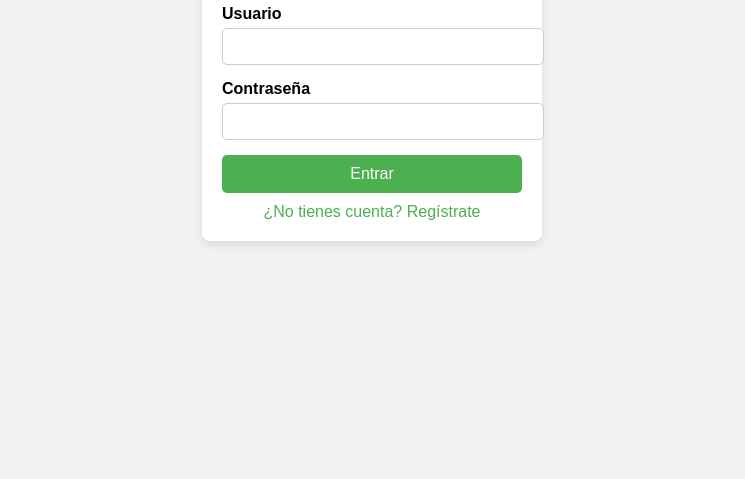
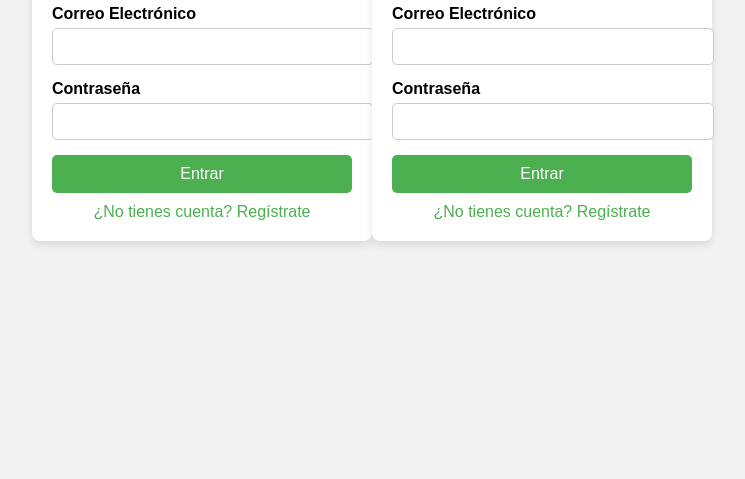
Before and after one commit to JosRdz/prueba, a plain HTML site: page index.html in a window 1280 px wide. Shown: the part 321-800 px from the top of the page, without its empty margins (268-1013 px from the left). Drawn offline with Linux system fonts and the light colour scheme.

Commit message:
Update index.html

```diff
--- a/index.html
+++ b/index.html
@@ -3,7 +3,7 @@
 <head>
     <meta charset="UTF-8">
     <meta name="viewport" content="width=device-width, initial-scale=1.0">
-    <title>Login</title>
+    <title>Iniciar Sesión</title>
     <style>
         body {
             font-family: Arial, sans-serif;
@@ -14,14 +14,14 @@
             height: 100vh;
             margin: 0;
         }
-        .login-container {
+        .container {
             background: #ffffff;
             padding: 20px;
             border-radius: 8px;
             box-shadow: 0 4px 8px rgba(0, 0, 0, 0.1);
             width: 300px;
         }
-        .login-container h2 {
+        .container h2 {
             text-align: center;
             margin-bottom: 20px;
         }
@@ -39,7 +39,7 @@
             border: 1px solid #ccc;
             border-radius: 5px;
         }
-        .login-btn {
+        .btn {
             width: 100%;
             background-color: #4CAF50;
             color: white;
@@ -49,36 +49,118 @@
             cursor: pointer;
             font-size: 16px;
         }
-        .login-btn:hover {
+        .btn:hover {
             background-color: #45a049;
         }
-        .register-link {
+        .link {
             display: block;
             text-align: center;
             margin-top: 10px;
             color: #4CAF50;
             text-decoration: none;
         }
-        .register-link:hover {
+        .link:hover {
             text-decoration: underline;
         }
     </style>
 </head>
 <body>
-    <div class="login-container">
+    <div class="container">
         <h2>Iniciar Sesión</h2>
         <form action="/login" method="POST">
             <div class="form-group">
-                <label for="username">Usuario</label>
-                <input type="text" id="username" name="username" required>
+                <label for="email">Correo Electrónico</label>
+                <input type="email" id="email" name="email" required>
             </div>
             <div class="form-group">
                 <label for="password">Contraseña</label>
                 <input type="password" id="password" name="password" required>
             </div>
-            <button type="submit" class="login-btn">Entrar</button>
+            <button type="submit" class="btn">Entrar</button>
         </form>
-        <a href="/register" class="register-link">¿No tienes cuenta? Regístrate</a>
+        <a href="/register" class="link">¿No tienes cuenta? Regístrate</a>
     </div>
-</body>
-</html>
+</body
+<!DOCTYPE html>
+<html lang="es">
+<head>
+    <meta charset="UTF-8">
+    <meta name="viewport" content="width=device-width, initial-scale=1.0">
+    <title>Iniciar Sesión</title>
+    <style>
+        body {
+            font-family: Arial, sans-serif;
+            background-color: #f2f2f2;
+            display: flex;
+            justify-content: center;
+            align-items: center;
+            height: 100vh;
+            margin: 0;
+        }
+        .container {
+            background: #ffffff;
+            padding: 20px;
+            border-radius: 8px;
+            box-shadow: 0 4px 8px rgba(0, 0, 0, 0.1);
+            width: 300px;
+        }
+        .container h2 {
+            text-align: center;
+            margin-bottom: 20px;
+        }
+        .form-group {
+            margin-bottom: 15px;
+        }
+        .form-group label {
+            display: block;
+            margin-bottom: 5px;
+            font-weight: bold;
+        }
+        .form-group input {
+            width: 100%;
+            padding: 10px;
+            border: 1px solid #ccc;
+            border-radius: 5px;
+        }
+        .btn {
+            width: 100%;
+            background-color: #4CAF50;
+            color: white;
+            padding: 10px;
+            border: none;
+            border-radius: 5px;
+            cursor: pointer;
+            font-size: 16px;
+        }
+        .btn:hover {
+            background-color: #45a049;
+        }
+        .link {
+            display: block;
+            text-align: center;
+            margin-top: 10px;
+            color: #4CAF50;
+            text-decoration: none;
+        }
+        .link:hover {
+            text-decoration: underline;
+        }
+    </style>
+</head>
+<body>
+    <div class="container">
+        <h2>Iniciar Sesión</h2>
+        <form action="/login" method="POST">
+            <div class="form-group">
+                <label for="email">Correo Electrónico</label>
+                <input type="email" id="email" name="email" required>
+            </div>
+            <div class="form-group">
+                <label for="password">Contraseña</label>
+                <input type="password" id="password" name="password" required>
+            </div>
+            <button type="submit" class="btn">Entrar</button>
+        </form>
+        <a href="/register" class="link">¿No tienes cuenta? Regístrate</a>
+    </div>
+</body
```
